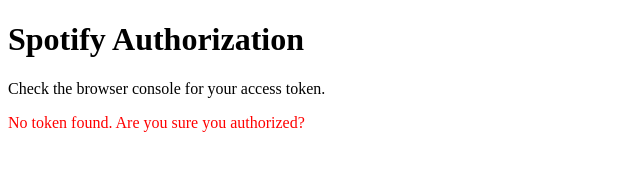
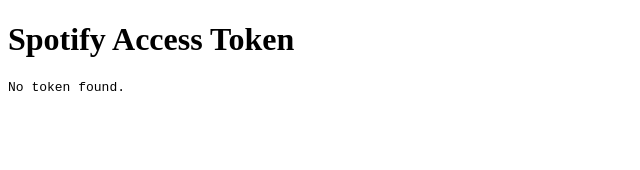
Before and after one commit to sky43535/congenial-adventure, a plain HTML site: page index.html in a window 1280 px wide. Shown: the whole page, without its empty margins (0-640 px from the left). Drawn offline with Linux system fonts and the light colour scheme.

Commit message:
Update index.html

```diff
--- a/index.html
+++ b/index.html
@@ -1,23 +1,22 @@
 <!DOCTYPE html>
-<html lang="en">
+<html>
 <head>
-    <meta charset="UTF-8" />
-    <meta name="viewport" content="width=device-width, initial-scale=1.0" />
-    <title>Spotify Redirect</title>
+  <title>Spotify Token</title>
 </head>
 <body>
-    <h1>Spotify Authorization</h1>
-    <p>Check the browser console for your access token.</p>
+  <h1>Spotify Access Token</h1>
+  <pre id="token">Loading...</pre>
+
   <script>
-      const urlParams = new URLSearchParams(window.location.hash.substring(1));
-      const accessToken = urlParams.get('access_token');
+    // Get the hash from the URL
+    const hash = window.location.hash.substring(1);
+    const params = new URLSearchParams(hash);
+    const token = params.get("access_token");
 
-      if (accessToken) {
-        console.log('Access Token:', accessToken);
-        document.body.innerHTML += `<p style="color: green;"><strong>Token:</strong> ${accessToken}</p>`;
+    if (token) {
+      document.getElementById("token").textContent = token;
     } else {
-        console.log('No access token found');
-        document.body.innerHTML += `<p style="color: red;">No token found. Are you sure you authorized?</p>`;
+      document.getElementById("token").textContent = "No token found.";
     }
   </script>
 </body>
```
Lines whose indentation alone changed are shown as unchanged.
